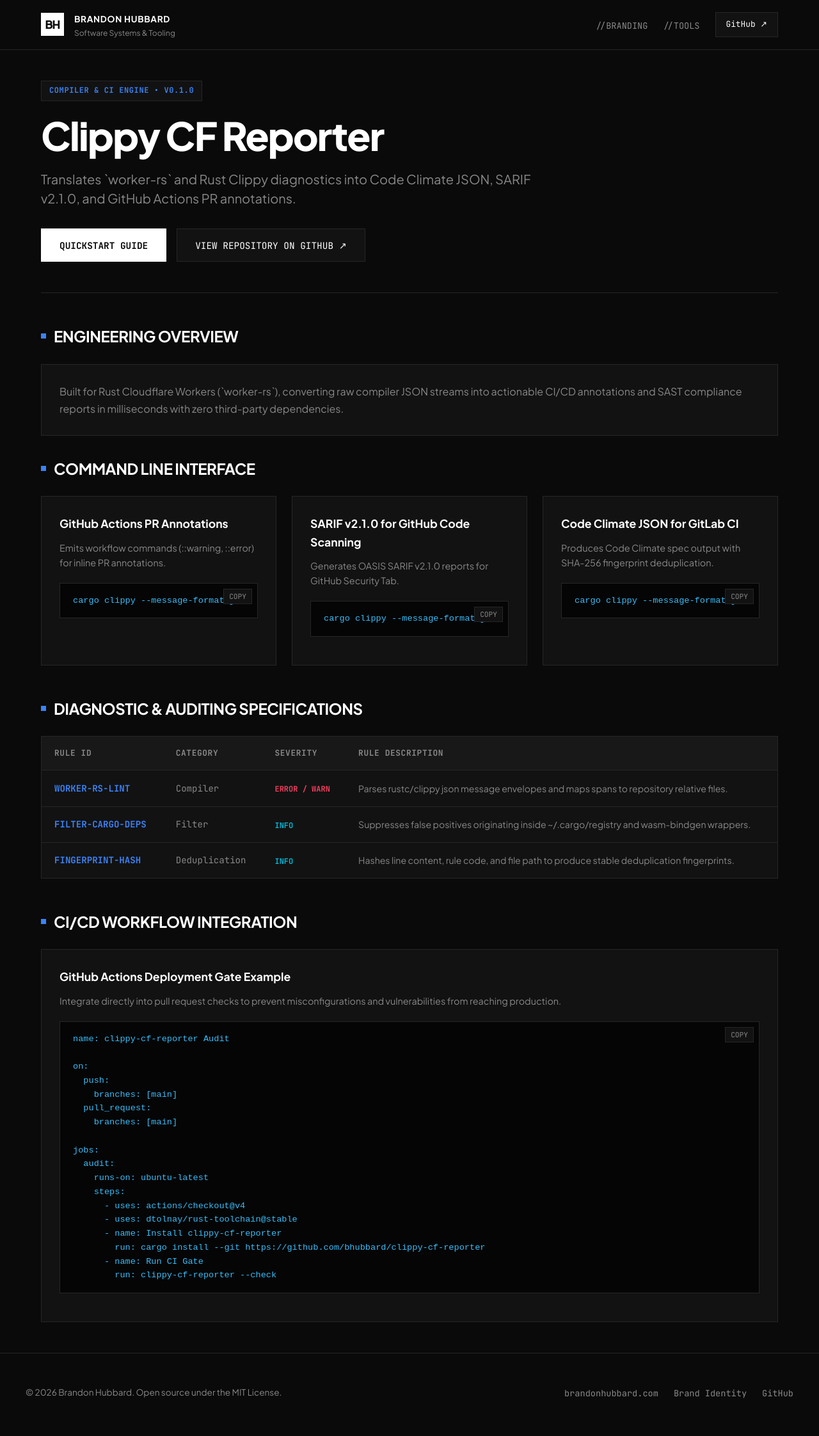
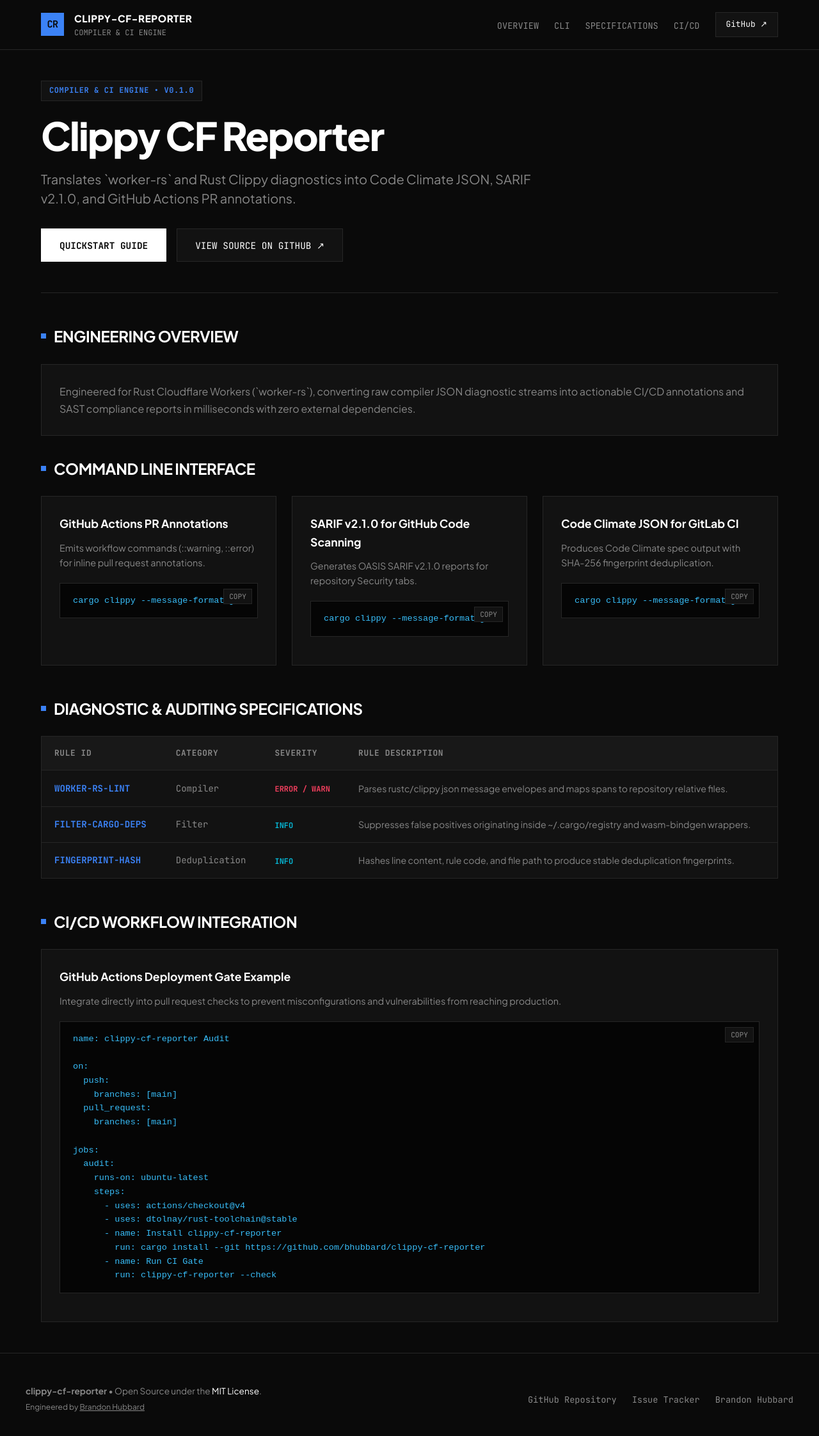
Before and after one commit to bhubbard/clippy-cf-reporter, a plain HTML site: page docs/index.html in a window 1280 px wide. Shown: the whole page at 64% size. Drawn offline with Linux system fonts and the light colour scheme.

Commit message:
docs: update branding to tool-first and add comprehensive SEO meta tags

```diff
--- a/docs/index.html
+++ b/docs/index.html
@@ -3,8 +3,49 @@
 <head>
     <meta charset="UTF-8">
     <meta name="viewport" content="width=device-width, initial-scale=1.0">
-    <title>Clippy CF Reporter — Brandon Hubbard Engineering</title>
+    <title>Clippy CF Reporter — Cloudflare & Astro Developer Tooling</title>
     <meta name="description" content="Translates `worker-rs` and Rust Clippy diagnostics into Code Climate JSON, SARIF v2.1.0, and GitHub Actions PR annotations.">
+    <meta name="keywords" content="cloudflare workers, worker-rs, rust clippy, sarif, code climate, github actions annotations, static analysis, rust compiler diagnostics">
+    <meta name="author" content="Brandon Hubbard">
+    <meta name="robots" content="index, follow">
+    <link rel="canonical" href="https://bhubbard.github.io/clippy-cf-reporter/">
+
+    <!-- OpenGraph / Social Metadata -->
+    <meta property="og:type" content="website">
+    <meta property="og:url" content="https://bhubbard.github.io/clippy-cf-reporter/">
+    <meta property="og:title" content="Clippy CF Reporter — Cloudflare & Astro Developer Tooling">
+    <meta property="og:description" content="Translates `worker-rs` and Rust Clippy diagnostics into Code Climate JSON, SARIF v2.1.0, and GitHub Actions PR annotations.">
+    <meta property="og:site_name" content="Clippy CF Reporter">
+    <meta property="og:locale" content="en_US">
+
+    <!-- Twitter Card -->
+    <meta name="twitter:card" content="summary_large_image">
+    <meta name="twitter:url" content="https://bhubbard.github.io/clippy-cf-reporter/">
+    <meta name="twitter:title" content="Clippy CF Reporter — Cloudflare & Astro Developer Tooling">
+    <meta name="twitter:description" content="Translates `worker-rs` and Rust Clippy diagnostics into Code Climate JSON, SARIF v2.1.0, and GitHub Actions PR annotations.">
+
+    <!-- Schema.org JSON-LD Structured Data -->
+    <script type="application/ld+json">
+    {
+      "@context": "https://schema.org",
+      "@type": "SoftwareApplication",
+      "name": "Clippy CF Reporter",
+      "headline": "Translates `worker-rs` and Rust Clippy diagnostics into Code Climate JSON, SARIF v2.1.0, and GitHub Actions PR annotations.",
+      "description": "Engineered for Rust Cloudflare Workers (`worker-rs`), converting raw compiler JSON diagnostic streams into actionable CI/CD annotations and SAST compliance reports in milliseconds with zero external dependencies.",
+      "applicationCategory": "DeveloperApplication",
+      "operatingSystem": "macOS, Linux, Windows",
+      "programmingLanguage": "Rust",
+      "license": "https://opensource.org/licenses/MIT",
+      "author": {
+        "@type": "Person",
+        "name": "Brandon Hubbard",
+        "url": "https://brandonhubbard.com"
+      },
+      "codeRepository": "https://github.com/bhubbard/clippy-cf-reporter",
+      "url": "https://bhubbard.github.io/clippy-cf-reporter/"
+    }
+    </script>
+
     <link rel="preconnect" href="https://fonts.googleapis.com">
     <link rel="preconnect" href="https://fonts.gstatic.com" crossorigin>
     <link href="https://fonts.googleapis.com/css2?family=JetBrains+Mono:wght@400;500;700&family=Plus+Jakarta+Sans:wght@400;500;600;700;800&display=swap" rel="stylesheet">
@@ -49,36 +90,36 @@
             align-items: center;
             padding: 1rem 1.5rem;
         }
-        .brand-container {
+        .tool-brand {
             display: flex;
             align-items: center;
             gap: 1rem;
             text-decoration: none;
             color: var(--titanium);
         }
-        .brand-mark {
+        .tool-icon-box {
             width: 36px;
             height: 36px;
-            background: var(--titanium);
+            background: var(--cobalt);
             color: var(--void);
-            font-family: var(--font-display);
+            font-family: var(--font-mono);
             font-weight: 800;
-            font-size: 1.1rem;
+            font-size: 0.95rem;
             display: flex;
             align-items: center;
             justify-content: center;
-            letter-spacing: -1px;
+            letter-spacing: -0.5px;
         }
-        .brand-text {
-            font-size: 0.85rem;
-            font-weight: 700;
-            letter-spacing: 0.05em;
+        .tool-name-text {
+            font-size: 0.95rem;
+            font-weight: 800;
+            letter-spacing: 0.04em;
             text-transform: uppercase;
         }
-        .brand-sub {
+        .tool-sub-text {
             font-size: 0.75rem;
             color: var(--steel);
-            font-weight: 400;
+            font-family: var(--font-mono);
             display: block;
         }
         .nav-links {
@@ -349,43 +390,47 @@
 <body>
     <header>
         <div class="header-inner">
-            <a href="https://brandonhubbard.com/" class="brand-container">
-                <div class="brand-mark">BH</div>
+            <a href="./" class="tool-brand" aria-label="Clippy CF Reporter Home">
+                <div class="tool-icon-box">CR</div>
                 <div>
-                    <span class="brand-text">BRANDON HUBBARD</span>
-                    <span class="brand-sub">Software Systems & Tooling</span>
+                    <span class="tool-name-text">clippy-cf-reporter</span>
+                    <span class="tool-sub-text">COMPILER & CI ENGINE</span>
                 </div>
             </a>
-            <ul class="nav-links">
-                <li><a href="https://brandonhubbard.com/branding" class="nav-link">//BRANDING</a></li>
-                <li><a href="https://webtools.brandonhubbard.com/" class="nav-link">//TOOLS</a></li>
-                <li><a href="https://github.com/bhubbard/clippy-cf-reporter" class="nav-btn" target="_blank" rel="noopener">GitHub ↗</a></li>
-            </ul>
+            <nav aria-label="Main Navigation">
+                <ul class="nav-links">
+                    <li><a href="#overview" class="nav-link">OVERVIEW</a></li>
+                    <li><a href="#cli" class="nav-link">CLI</a></li>
+                    <li><a href="#rules" class="nav-link">SPECIFICATIONS</a></li>
+                    <li><a href="#ci" class="nav-link">CI/CD</a></li>
+                    <li><a href="https://github.com/bhubbard/clippy-cf-reporter" class="nav-btn" target="_blank" rel="noopener">GitHub ↗</a></li>
+                </ul>
+            </nav>
         </div>
     </header>
 
     <main class="container">
-        <section class="hero">
+        <section class="hero" id="overview">
             <div class="hero-badge">COMPILER & CI ENGINE • v0.1.0</div>
             <h1 class="hero-title">Clippy CF Reporter</h1>
             <p class="hero-tagline">Translates `worker-rs` and Rust Clippy diagnostics into Code Climate JSON, SARIF v2.1.0, and GitHub Actions PR annotations.</p>
             <div class="hero-actions">
-                <a href="#quickstart" class="btn-primary">QUICKSTART GUIDE</a>
-                <a href="https://github.com/bhubbard/clippy-cf-reporter" class="btn-secondary" target="_blank" rel="noopener">VIEW REPOSITORY ON GITHUB ↗</a>
+                <a href="#cli" class="btn-primary">QUICKSTART GUIDE</a>
+                <a href="https://github.com/bhubbard/clippy-cf-reporter" class="btn-secondary" target="_blank" rel="noopener">VIEW SOURCE ON GITHUB ↗</a>
             </div>
         </section>
 
-        <section id="quickstart">
+        <section id="architecture">
             <h2 class="section-title">ENGINEERING OVERVIEW</h2>
             <div class="card" style="margin-bottom: 2rem;">
-                <p style="color: var(--steel); font-size: 1rem; line-height: 1.7;">Built for Rust Cloudflare Workers (`worker-rs`), converting raw compiler JSON streams into actionable CI/CD annotations and SAST compliance reports in milliseconds with zero third-party dependencies.</p>
+                <p style="color: var(--steel); font-size: 1rem; line-height: 1.7;">Engineered for Rust Cloudflare Workers (`worker-rs`), converting raw compiler JSON diagnostic streams into actionable CI/CD annotations and SAST compliance reports in milliseconds with zero external dependencies.</p>
             </div>
 
-            <h2 class="section-title">COMMAND LINE INTERFACE</h2>
+            <h2 class="section-title" id="cli">COMMAND LINE INTERFACE</h2>
             <div class="grid-2">
                 <div class="card">
     <div class="card-header">GitHub Actions PR Annotations</div>
-    <div class="card-desc">Emits workflow commands (::warning, ::error) for inline PR annotations.</div>
+    <div class="card-desc">Emits workflow commands (::warning, ::error) for inline pull request annotations.</div>
     <div class="code-block">
         <button class="copy-btn" onclick="navigator.clipboard.writeText(this.nextElementSibling.innerText); this.innerText='COPIED'; setTimeout(()=>this.innerText='COPY', 2000)">COPY</button>
         <pre><code>cargo clippy --message-format=json | clippy-cf-reporter --format github</code></pre>
@@ -393,7 +438,7 @@
 </div>
 <div class="card">
     <div class="card-header">SARIF v2.1.0 for GitHub Code Scanning</div>
-    <div class="card-desc">Generates OASIS SARIF v2.1.0 reports for GitHub Security Tab.</div>
+    <div class="card-desc">Generates OASIS SARIF v2.1.0 reports for repository Security tabs.</div>
     <div class="code-block">
         <button class="copy-btn" onclick="navigator.clipboard.writeText(this.nextElementSibling.innerText); this.innerText='COPIED'; setTimeout(()=>this.innerText='COPY', 2000)">COPY</button>
         <pre><code>cargo clippy --message-format=json | clippy-cf-reporter --format sarif --output clippy-results.sarif</code></pre>
@@ -410,7 +455,7 @@
 
             </div>
 
-            <h2 class="section-title">DIAGNOSTIC & AUDITING SPECIFICATIONS</h2>
+            <h2 class="section-title" id="rules">DIAGNOSTIC & AUDITING SPECIFICATIONS</h2>
             <div class="table-wrap">
                 <table>
                     <thead>
@@ -445,7 +490,7 @@
                 </table>
             </div>
 
-            <h2 class="section-title">CI/CD WORKFLOW INTEGRATION</h2>
+            <h2 class="section-title" id="ci">CI/CD WORKFLOW INTEGRATION</h2>
             <div class="card">
                 <div class="card-header">GitHub Actions Deployment Gate Example</div>
                 <div class="card-desc">Integrate directly into pull request checks to prevent misconfigurations and vulnerabilities from reaching production.</div>
@@ -477,12 +522,13 @@
     <footer>
         <div class="footer-inner">
             <div class="footer-text">
-                &copy; 2026 Brandon Hubbard. Open source under the MIT License.
+                <strong>clippy-cf-reporter</strong> &bull; Open Source under the <a href="https://github.com/bhubbard/clippy-cf-reporter/blob/main/LICENSE" style="color: var(--titanium); text-decoration: none;">MIT License</a>.
+                <span style="display: block; color: var(--steel); font-size: 0.75rem; margin-top: 0.25rem;">Engineered by <a href="https://brandonhubbard.com" style="color: var(--steel); text-decoration: underline;" target="_blank" rel="noopener">Brandon Hubbard</a></span>
             </div>
             <ul class="footer-links">
-                <li><a href="https://brandonhubbard.com/" class="footer-link">brandonhubbard.com</a></li>
-                <li><a href="https://brandonhubbard.com/branding" class="footer-link">Brand Identity</a></li>
-                <li><a href="https://github.com/bhubbard" class="footer-link">GitHub</a></li>
+                <li><a href="https://github.com/bhubbard/clippy-cf-reporter" class="footer-link">GitHub Repository</a></li>
+                <li><a href="https://github.com/bhubbard/clippy-cf-reporter/issues" class="footer-link">Issue Tracker</a></li>
+                <li><a href="https://brandonhubbard.com" class="footer-link">Brandon Hubbard</a></li>
             </ul>
         </div>
     </footer>
```
